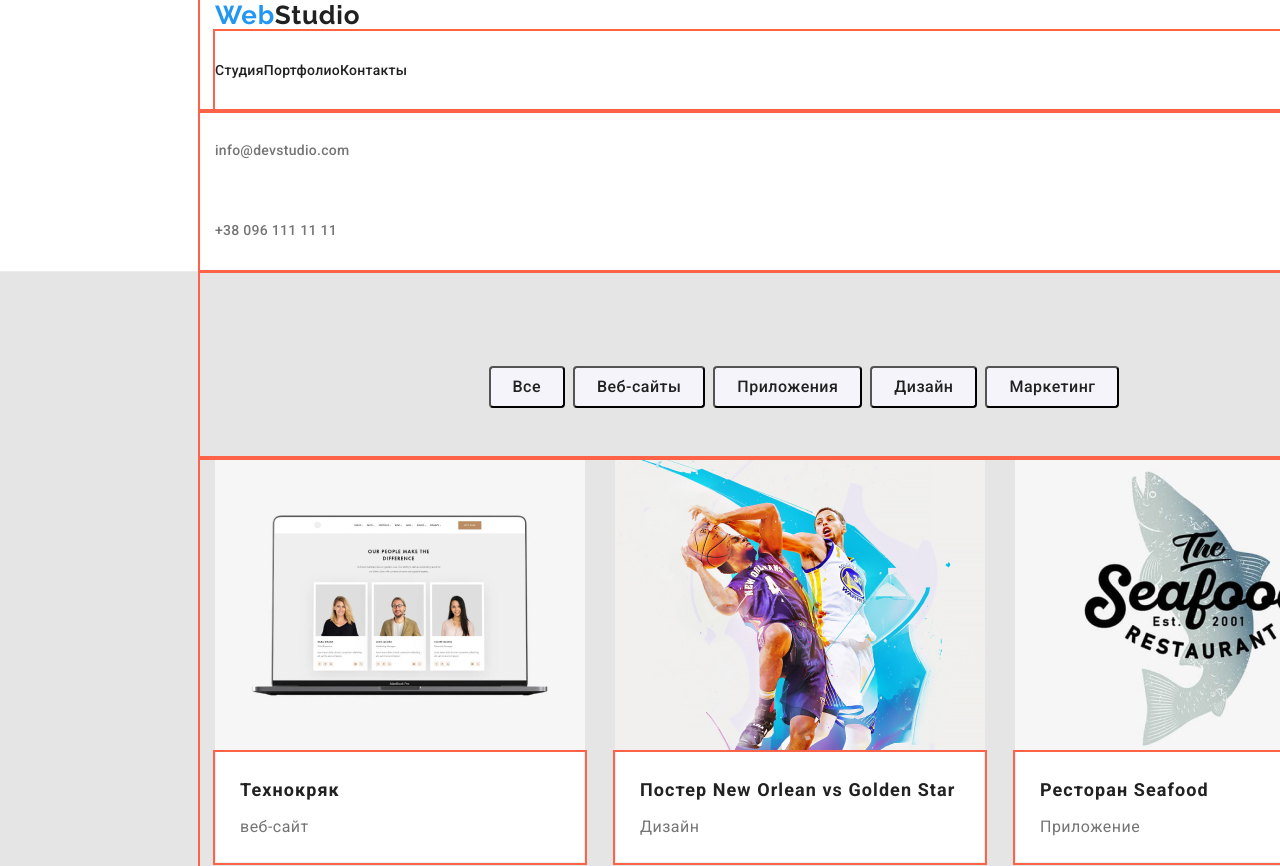
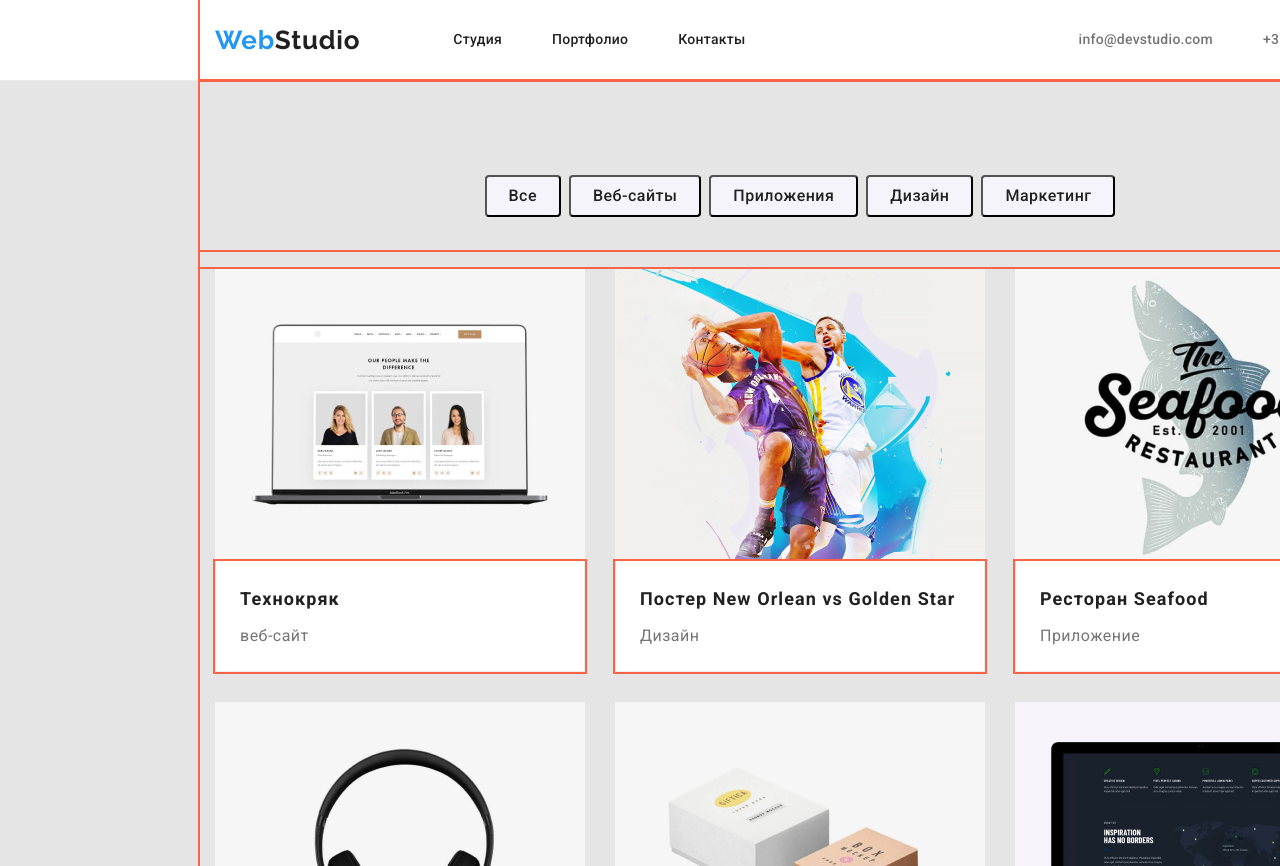
Before and after one commit to Artem-Yampolskiy/goit-markup-hw-03, a plain HTML site: page portfolio.html in a window 1280 px wide. Shown: the top 866 px of the page. Drawn offline with nearby package versions, Linux system fonts and the light colour scheme.

Commit message:
completed task

```diff
--- a/css/styles.css
+++ b/css/styles.css
@@ -46,19 +46,19 @@ body {
   background: var(--text-color-white);
   border-bottom: 1px solid #ececec;
 }
-/* display: flex;
+.header-page .conteiner {
+  display: flex;
   align-items: center;
-  justify-content: center;
-  align-items: center;
-}*/
+}
 
 /* navigatsiya */
+
 .nav-list {
   display: flex;
-  outline: 2px solid tomato;
+  margin-left: 93px;
 }
 .item {
-  outline: 2px solid tomato;
+  display: block;
 }
 .nav-list .item:not(:last-child) {
   margin-right: 50px;
@@ -77,15 +77,22 @@ body {
 
 /* adresnaya */
 
-.address-header > .address-list {
+.address-header {
+  margin-left: auto;
+}
+.address-list-up {
   display: flex;
-  outline: 2px solid tomato;
 }
-
-.adress-list .link {
-  display: inline-block;
+.address-list-up .link {
   padding-top: 32px;
   padding-bottom: 32px;
+}
+.address-list-up .item:not(:last-child) {
+  margin-right: 50px;
+}
+.address-list .link,
+.address-list-up .link {
+  display: block;
   color: var(--text-color-grey);
   font-family: "Roboto", sans-serif;
   font-weight: 500;
@@ -94,20 +101,18 @@ body {
   line-height: 1.14;
   letter-spacing: 0.02em;
 }
-
 .link:hover,
 .link:focus {
   color: var(--text-color-accent);
   font-style: normal;
 }
-/* .address-list .item:not(:last-child) {
-  margin-right: 50px;
-}*/
 
 /* footer */
 
 .footer-page {
   background: var(--background-footer);
+}
+.footer-page > .conteiner {
   padding-top: 60px;
   padding-bottom: 60px;
 }
@@ -127,7 +132,16 @@ body {
   color: var(--text-color-black);
   letter-spacing: 0.03em;
 }
-
+.underground .logo-web {
+  display: block;
+  margin-bottom: 20px;
+}
+.address-list .item:not(:last-child) {
+  margin-bottom: 9px;
+}
+.address-list .map {
+  color: #ffffff;
+}
 .footer-logo-studio {
   font-family: "Raleway", sans-serif;
   font-weight: bold;
@@ -148,7 +162,6 @@ body {
   padding-top: 200px;
   padding-bottom: 200px;
 }
-
 .hero-titel {
   font-weight: 900;
   font-size: 44px;
@@ -216,7 +229,6 @@ body {
   clip: rect(0 0 0 0);
   overflow: hidden;
 }
-
 .working-list-img {
   display: flex;
   justify-content: space-between;
@@ -226,7 +238,6 @@ body {
   padding-bottom: 94px;
   background: var(--background-central-body);
 }
-
 .section-name {
   padding-bottom: 50px;
   color: var(--text-color-black);
@@ -280,14 +291,22 @@ body {
 .main-portfolio {
   background: var(--background-central-body);
 }
+.buttons {
+  padding-top: 94px;
+  padding-bottom: 50px;
+}
+.cards {
+  padding-bottom: 94px;
+}
 
 /* conteiner buttons */
 
-.conteiner > .btn-portfolio {
-  padding-top: 94px;
-  padding-bottom: 50px;
+.btn-portfolio {
   display: flex;
   justify-content: center;
+}
+.line-btns:not(:last-child) {
+  margin-right: 8px;
 }
 .btn-link {
   display: inline-block;
@@ -302,9 +321,6 @@ body {
   text-align: center;
   letter-spacing: 0.03em;
   color: var(--text-color-black);
-}
-.btn-link:not(last-child) {
-  margin-left: 8px;
 }
 .btn-link:hover {
   background: #2196f3;
@@ -324,13 +340,10 @@ body {
 .portfolio-list {
   display: flex;
   flex-wrap: wrap;
-  margin-right: -30px;
-  margin-bottom: -30px;
-  padding-bottom: 94px;
+  margin: -15px;
 }
 .portfolio-card {
-  margin-right: 30px;
-  margin-bottom: 30px;
+  margin: 15px;
 }
 .portfolio-card .conteiner {
   background: #ffffff;
--- a/portfolio.html
+++ b/portfolio.html
@@ -20,35 +20,33 @@
             </a>
             <nav class="nav-header">
                 <ul class="nav-list">
-                    <li><a class="link" href="./index.html">Студия</a></li>
-                    <li><a class="link" href="./portfolio.html">Портфолио</a></li>
-                    <li><a class="link" href="">Контакты</a></li>
+                    <li class="item"><a class="link" href="./index.html">Студия</a></li>
+                    <li class="item"><a class="link" href="./portfolio.html">Портфолио</a></li>
+                    <li class="item"><a class="link" href="">Контакты</a></li>
                 </ul>
             </nav>
-        </div>
-        <div class="conteiner">
-            <address>
-                <ul class="adress-list">
-                    <li><a class="link" href="mailto:info@devstudio.com">info@devstudio.com</a></li>
-                    <li><a class="link" href="tel:+380961111111">+38 096 111 11 11</a></li>
+            <address class="address-header">
+                <ul class="address-list-up">
+                    <li class="item"><a class="link" href="mailto:info@devstudio.com">info@devstudio.com</a></li>
+                    <li class="item"><a class="link" href="tel:+380961111111">+38 096 111 11 11</a></li>
                 </ul>
             </address>
         </div>
     </header>
     <main class="main-portfolio">
-        <h1 class="visually-hidden">Портфолио</h1>
         <section class="section-portfolio">
-            <div class="conteiner">
+            <div class="conteiner buttons">
+                <h1 class="visually-hidden">Портфолио</h1>
                 <ul class="btn-portfolio">
-                    <li><button class="btn-link" href="">Все</button></li>
-                    <li><button class="btn-link" href="">Веб-сайты</button></li>
-                    <li><button class="btn-link" href="">Приложения</button></li>
-                    <li><button class="btn-link" href="">Дизайн</button></li>
-                    <li><button class="btn-link" href="">Маркетинг</button></li>
+                    <li class="line-btns"><button class="btn-link" href="">Все</button></li>
+                    <li class="line-btns"><button class="btn-link" href="">Веб-сайты</button></li>
+                    <li class="line-btns"><button class="btn-link" href="">Приложения</button></li>
+                    <li class="line-btns"><button class="btn-link" href="">Дизайн</button></li>
+                    <li class="line-btns"><button class="btn-link" href="">Маркетинг</button></li>
                 </ul>
             </div>
 
-            <div class="conteiner">
+            <div class="conteiner cards">
                 <h2 class="visually-hidden">Наименование портфолио</h2>
                 <ul class="portfolio-list">
                     <li class="portfolio-card">
@@ -119,14 +117,14 @@
         </section>
     </main>
     <footer class="footer-page">
-        <div class="conteiner">
-            <a href="./index.html" class="logo-web">Web<span class="footer-logo-studio">Studio</span>
+        <div class="conteiner underground">
+            <a href="" class="logo-web">Web<span class="footer-logo-studio">Studio</span>
             </a>
             <address>
-                <ul class="adress-list">
-                    <li><a class="link" href="">г. Киев, пр-т Леси Украинки, 26</a></li>
-                    <li><a class="link" href="mailto:info@devstudio.com">info@devstudio.com</a></li>
-                    <li><a class="link" href="tel:+380961111111">+38 096 111 11 11</a></li>
+                <ul class="address-list">
+                    <li class="item"><a class="link map" href="">г. Киев, пр-т Леси Украинки, 26</a></li>
+                    <li class="item"><a class="link" href="mailto:info@devstudio.com">info@devstudio.com</a></li>
+                    <li class="item"><a class="link" href="tel:+380961111111">+38 096 111 11 11</a></li>
                 </ul>
             </address>
         </div>
```
Also changed, not shown: index.html (+8 -11 lines).
